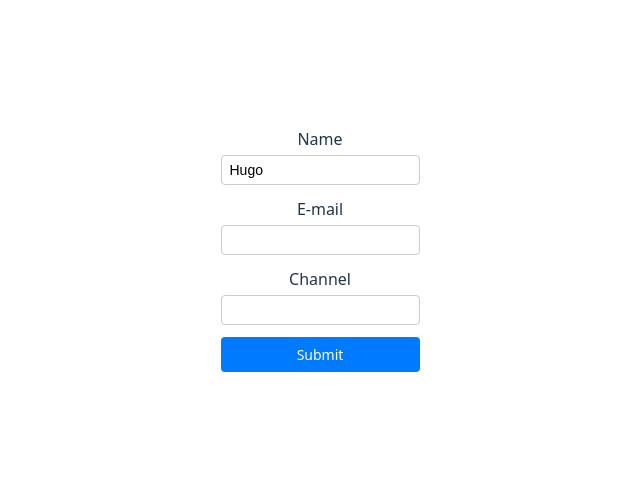
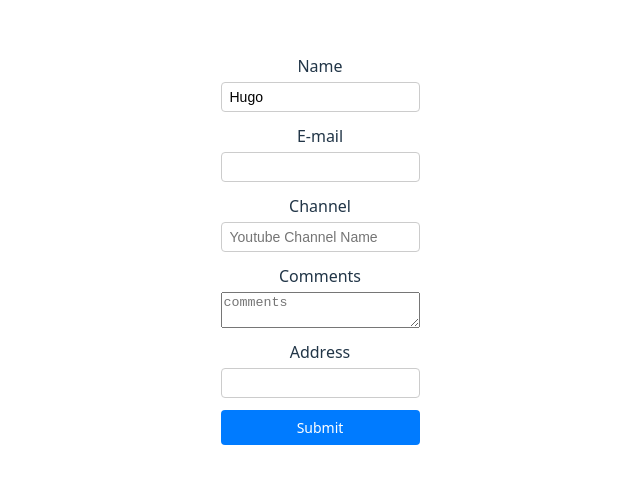
Before and after one commit to hmachefe/react-formik, a React (Vite) app: page / in a window 1280 px wide. Shown: the part 151-634 px from the top of the page, without its empty margins (320-960 px from the left). Built offline with nearby package versions, Linux system fonts and the light colour scheme.

Commit message:
refactor(YoutubeForm): reduce boilerplate using Formik Form/Field/ErrorMessage; and render props handling for Field

```diff
--- a/src/components/YoutubeForm.jsx
+++ b/src/components/YoutubeForm.jsx
@@ -7,7 +7,9 @@
   const initialValues = {
     name: 'Hugo',
     email: '',
-    channel: ''
+    channel: '',
+    comments: '',
+    address: ''
   };
 
   const onSubmit = (values) => {
@@ -41,8 +43,31 @@
 
             <div className='form-field'>
                 <label htmlFor='channel'>Channel</label>
-                <Field type='text' id='channel' name='channel' />
+                <Field type='text' id='channel' name='channel' placeholder='Youtube Channel Name' />
                 <ErrorMessage name='channel'   />
+            </div>
+
+           <div className='form-field'>
+                <label htmlFor='comments'>Comments</label>
+                <Field component='textarea' type='text' id='comments' name='comments' placeholder='comments' />
+            </div>
+
+           <div className='form-field'>
+                <label htmlFor='address'>Address</label>
+                <Field id='address' name='address'>
+                {
+                    (props) => {
+                        console.log('Field Render Props', props);
+                        const { field, form, meta } = props;
+                        return (
+                            <div>
+                                <input type='text' id='address' {...field} />
+                                {meta.touched && meta.error ? <div className='error'>{meta.error}</div> : null}
+                            </div>
+                        );
+                    }
+                }
+                </Field>
             </div>
 
             <button type='submit'>Submit</button>
```
